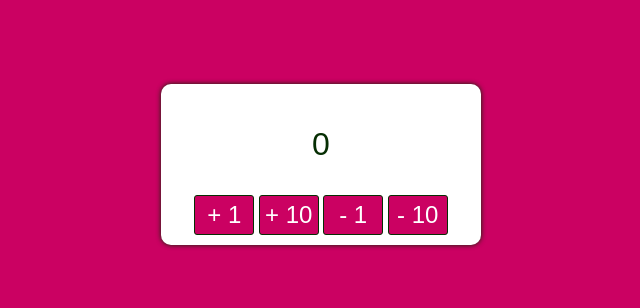
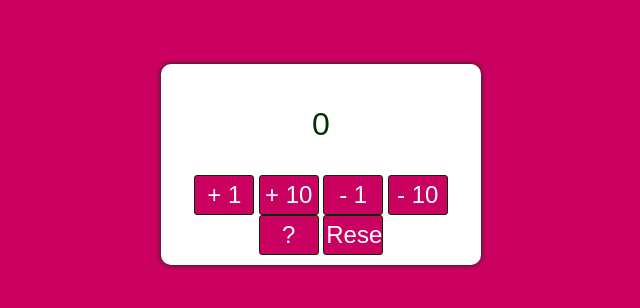
Before and after one commit to SheCodesAus/she-codes-js-exercises-what-the-hek, a plain HTML site: page counter-starter/index.html in a window 1280 px wide. Shown: the part 244-552 px from the top of the page, without its empty margins (319-959 px from the left). Drawn offline with Linux system fonts and the light colour scheme.

Commit message:
added a random and reset function to the counter

```diff
--- a/counter-starter/index.html
+++ b/counter-starter/index.html
@@ -19,6 +19,8 @@
                 <input type="button" value="+ 10" id="addition" onclick="add(10)" />
                 <input type="button" value="- 1" id="addition" onclick="take(1)" />
                 <input type="button" value="- 10" id="addition" onclick="take(10)" />
+                <input type="button" value="?" id="addition" onclick="random(-19, 20)" />
+                <input type="button" value="Reset" id="addition" onclick="Reset()" />
             </div>
             <script src="script.js"></script>
         </div>
--- a/counter-starter/script.js
+++ b/counter-starter/script.js
@@ -1,7 +1,6 @@
 function add(step) {
     let numberElement = document.getElementById("number");
     let number = numberElement.innerText;
-    // console.log(number);
     number = parseInt(number) + step;
     numberElement.innerText = number;
 }
@@ -13,3 +12,17 @@ function take(step) {
     number = parseInt(number) - step;
     numberElement.innerText = number;
 }
+
+// adds or subtracts a random number to the total
+function random(min, max) {
+    let numberElement = document.getElementById("number");
+    let number = numberElement.innerText;
+    number = parseInt(number) + (Math.floor(Math.random() * (max - min) + min));
+    numberElement.innerText = number;
+}
+
+// resets the counter to 0
+function Reset() {
+    let numberElement = document.getElementById("number");
+    numberElement.innerText = 0;
+}
```
